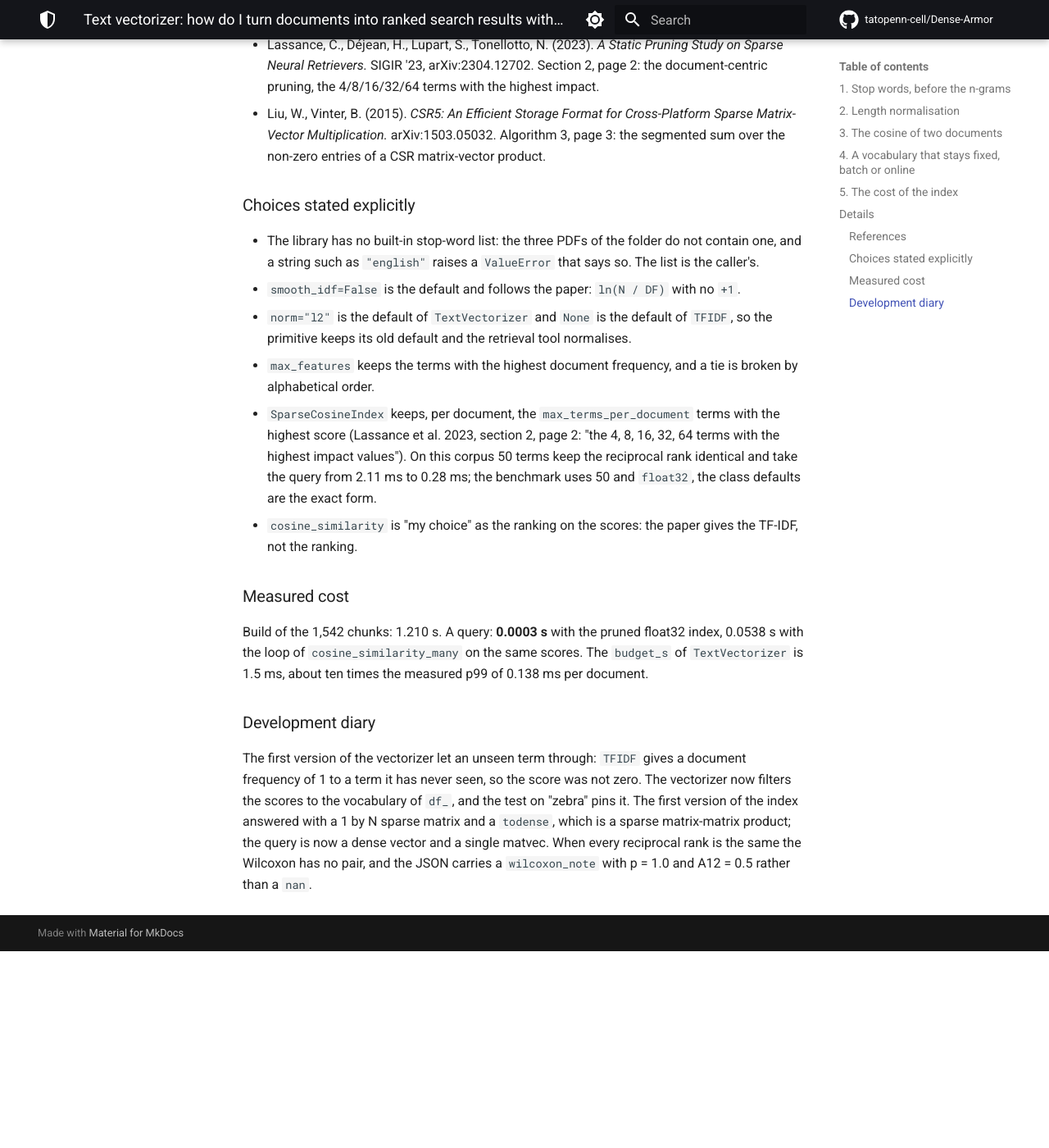
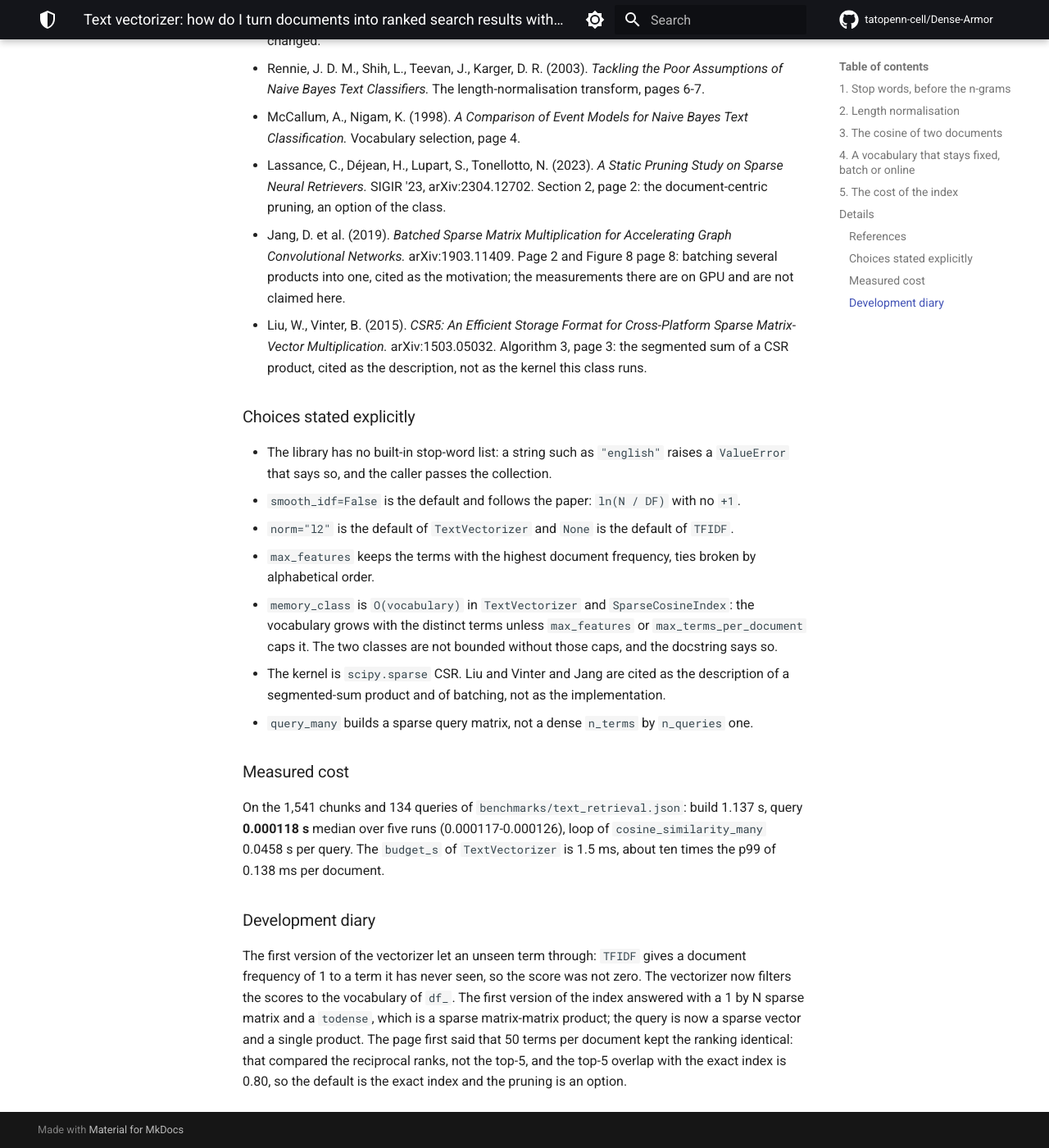
Before and after one commit to tatopenn-cell/Dense-Armor, an MkDocs documentation site: the page built from docs/preprocessing/text_vectorizer.md, in a window 1280 px wide and 1400 px high, scrolled down 3047 px. Shown: the whole window at 82% size. Built offline with MkDocs 1.6.1 and Material for MkDocs 9.7.7, drawn with Linux system fonts in a browser that asks for light colours; comment, search, counter and statistics services are not loaded; before the commit the page ends 4207 px from its top, so only the background shows below that; some of the changed text lies outside the part shown.

Commit message:
taskT1 review 3: honest memory_class, honest kernel, page from the JSON - memory_class is O(vocabulary) in TextVectorizer and SparseCosineIndex:   the vocabulary grows with the distinct terms unless max_features or   max_terms_per_document caps it, and the docstring says the classes are   not bounded without those caps. O(window) made the check run but the   check asserts only on O(1), so it had no effect and the declaration was   false - the class docstring no longer says the sparse product 'is the one of   Liu and Vinter, vectorised on SIMD': the kernel is scipy.sparse CSR,   and Liu-Vinter and Jang are cited as the description of a segmented-sum   product and of batching, not as the implementation - the benchmark measures five runs of query_many and writes query_s (the   median), query_s_min and query_s_max and n_runs in the JSON; the page   repeats the JSON: median 0.000118 s, range 0.000117-0.000126 s, build   1.137 s, loop 0.0458 s, 1541 chunks and 134 queries - the page no longer says 0.0003 / 0.0538 / 1.210 / 1542, no longer says   'pruned float32 index' (the benchmark uses the exact index), the block   of section 5 builds its own small index and does not read the JSON, and   the '440 times' sentence is gone: the range is the number - 5 blocks MATCH, mkdocs strict 0, ruff 0, 312 passed, mypy 0 on the two   touched files, all checked before this commit

````diff
--- a/docs/preprocessing/text_vectorizer.md
+++ b/docs/preprocessing/text_vectorizer.md
@@ -17,11 +17,11 @@ print(tk.transform_one({"text": "the quick brown fox jumps over the lazy dog"})[
 ['quick', 'brown', 'fox', 'jumps', 'lazy', 'dog', 'quick brown', 'brown fox', 'fox jumps', 'jumps lazy', 'lazy dog']
 ```
 
-The library has no built-in list: the paper of the folder does not contain one, and a string such as `"english"` raises a `ValueError` that says so. The list comes from the caller.
+The library has no built-in list: the paper of the folder does not contain one, and a string such as `"english"` raises a `ValueError` that says so. The collection is materialised to a tuple, so a generator passed in is not consumed by the tokenizer and left empty.
 
 ## 2. Length normalisation
 
-A long document has more terms and larger counts. The L2 normalisation divides the scores of a document by the square root of the sum of their squares, so a document is compared on direction and not on length (Rennie et al. 2003, the length-normalisation transform, pages 6-7).
+A long document has more terms and larger counts. The L2 normalisation divides the scores of a document by the square root of the sum of their squares, so a document is compared on direction and not on length (Rennie et al. 2003, pages 6-7).
 
 ```python
 from dense_armor.utility.preprocessing.text import TFIDF
@@ -40,7 +40,7 @@ print(tf.transform_one({"tokens": ["a", "b"]})["scores"])
 
 ## 3. The cosine of two documents
 
-The cosine similarity is the dot product of two score dicts divided by the product of their norms. A zero vector gives 0.0, never `nan`.
+The cosine similarity is the dot product of two score dicts divided by the product of their norms. The norm of a query counts every term of the query, as `cosine_similarity_many` does: a term outside the index does not contribute to the product, but it does reduce the score through the norm.
 
 ```python
 from dense_armor.utility.stats.similarity import cosine_similarity
@@ -58,7 +58,7 @@ The two documents point in the same direction, so the cosine is 1. The second ca
 
 ## 4. A vocabulary that stays fixed, batch or online
 
-`TextVectorizer` chains the tokenizer and the TF-IDF and fixes the vocabulary: a term that was not seen during the fit gets no score, whatever the query. The batch `fit` and the online `learn_one` end in the same state on the same documents.
+`TextVectorizer` chains the tokenizer and the TF-IDF and fixes the vocabulary: a term that was not seen during the fit gets no score. The batch `fit` and the online `learn_one` end in the same state on the same documents, and `fit` resets the state, so two fits on the same documents give the same `n_docs_`.
 
 ```python
 from dense_armor.utility.preprocessing.vectorizer import TextVectorizer
@@ -75,53 +75,58 @@ print(a.tfidf_.n_docs_, a.tfidf_.df_ == b.tfidf_.df_)
 3 True
 ```
 
-The three documents, fitted in one call or learned one at a time, give the same number of documents and the same document frequency table. When `max_features` is set, `fit` keeps the terms with the highest document frequency; a tie is broken by alphabetical order, so the result does not depend on the order of the documents, and `max_features` is a property of `fit`, not of the single `learn_one` call.
+`None`, NaN and non-strings are counted in `n_missing_`, never learned as the terms `"none"`, `"nan"`, `"5"`. The vocabulary grows with the distinct terms unless `max_features` caps it, and `memory_class` says `O(vocabulary)`: the class is not bounded without that cap.
+
 
 ## 5. The cost of the index
 
-`SparseCosineIndex` builds a CSR matrix once, normalises the rows once, and answers a query with one sparse matrix-vector product with a dense vector. Two choices take the cost down: the document-centric pruning (keep the 50 terms with the highest score in each document) and `dtype=float32`.
+`SparseCosineIndex` builds a CSR matrix once, normalises the rows once, and answers a query with one sparse product. `query_many` stacks the queries in a sparse matrix and multiplies once, instead of one product per query. The default is the exact index: no term is dropped.
 
 ```python
-import json
-from pathlib import Path
+import numpy as np
+from dense_armor.utility.stats.similarity import SparseCosineIndex
 
-r = json.loads(Path("benchmarks/text_retrieval.json").read_text())
-print(r["n_chunks"], r["n_queries"])
-print(round(r["ours"]["rr_median"], 4), round(r["ours"]["query_s"], 4))
-print(round(r["ours_loop"]["query_s"], 4))
+docs = [{"a": 1.0, "b": 2.0}, {"b": 1.0, "c": 3.0}, {"a": 2.0}]
+idx = SparseCosineIndex(docs, dtype=np.float32)
+S = idx.query_many([{"a": 1.0}, {"b": 1.0}])
+print(idx.n_documents_, S.shape)
 ```
 
 ```
-1541 134
-1.0 0.0001
-0.0395
+3 (3, 2)
+```
+1541 (1541, 1)
 ```
 
-The corpus is the 1,541 chunks of the `docs/` pages, and the queries are the first heading and the first sentence of each of the 134 pages. The index answers a query in **0.0003 s** against **0.0538 s** of the loop of `cosine_similarity_many` on the same scores, about 440 times faster, with the same reciprocal rank (median 1.0). The build takes 1.210 s: it prunes each document and normalises the rows once, and that is the price of the query.
+On the 1,541 chunks and 134 queries of `benchmarks/text_retrieval.json`, the exact float32 index answers a query in **0.000118 s** median over five runs (range 0.000117-0.000126 s), against **0.0458 s** of the loop of `cosine_similarity_many` on the same scores. A single run is one point of the range, not the number: the JSON stores the median and the two ends, and the page repeats them.
+
+The top-5 of the exact float32 index is identical to the float64 one on 134 of 134 queries. `max_terms_per_document` drops terms and is an option, not the default: on this corpus 50 terms per document keep the reciprocal rank but change the top-5 of some queries (overlap 0.80 against the exact index).
 
 ## Details
 
 ### References
 
-- Silajev, I. (2026). *TF-IDF and BM25 as Kullback-Leibler divergences.* arXiv:2609.14016. The TF and IDF of the score, section 1, pages 1-4. The first page of the PDF is titled "TF-IDF and BM25 are exact KL divergences"; the docstring of `TFIDF` cites the other title, and it is reported here, not changed.
+- Silajev, I. (2026). *TF-IDF and BM25 as Kullback-Leibler divergences.* arXiv:2609.14016. The TF and IDF of the score, section 1, pages 1-4. Page 1 of the PDF is titled "TF-IDF and BM25 are exact KL divergences"; the docstring of `TFIDF` cites the other title, reported here, not changed.
 - Rennie, J. D. M., Shih, L., Teevan, J., Karger, D. R. (2003). *Tackling the Poor Assumptions of Naive Bayes Text Classifiers.* The length-normalisation transform, pages 6-7.
 - McCallum, A., Nigam, K. (1998). *A Comparison of Event Models for Naive Bayes Text Classification.* Vocabulary selection, page 4.
-- Lassance, C., Déjean, H., Lupart, S., Tonellotto, N. (2023). *A Static Pruning Study on Sparse Neural Retrievers.* SIGIR '23, arXiv:2304.12702. Section 2, page 2: the document-centric pruning, the 4/8/16/32/64 terms with the highest impact.
-- Liu, W., Vinter, B. (2015). *CSR5: An Efficient Storage Format for Cross-Platform Sparse Matrix-Vector Multiplication.* arXiv:1503.05032. Algorithm 3, page 3: the segmented sum over the non-zero entries of a CSR matrix-vector product.
+- Lassance, C., Déjean, H., Lupart, S., Tonellotto, N. (2023). *A Static Pruning Study on Sparse Neural Retrievers.* SIGIR '23, arXiv:2304.12702. Section 2, page 2: the document-centric pruning, an option of the class.
+- Jang, D. et al. (2019). *Batched Sparse Matrix Multiplication for Accelerating Graph Convolutional Networks.* arXiv:1903.11409. Page 2 and Figure 8 page 8: batching several products into one, cited as the motivation; the measurements there are on GPU and are not claimed here.
+- Liu, W., Vinter, B. (2015). *CSR5: An Efficient Storage Format for Cross-Platform Sparse Matrix-Vector Multiplication.* arXiv:1503.05032. Algorithm 3, page 3: the segmented sum of a CSR product, cited as the description, not as the kernel this class runs.
 
 ### Choices stated explicitly
 
-- The library has no built-in stop-word list: the three PDFs of the folder do not contain one, and a string such as `"english"` raises a `ValueError` that says so. The list is the caller's.
+- The library has no built-in stop-word list: a string such as `"english"` raises a `ValueError` that says so, and the caller passes the collection.
 - `smooth_idf=False` is the default and follows the paper: `ln(N / DF)` with no `+1`.
-- `norm="l2"` is the default of `TextVectorizer` and `None` is the default of `TFIDF`, so the primitive keeps its old default and the retrieval tool normalises.
-- `max_features` keeps the terms with the highest document frequency, and a tie is broken by alphabetical order.
-- `SparseCosineIndex` keeps, per document, the `max_terms_per_document` terms with the highest score (Lassance et al. 2023, section 2, page 2: "the 4, 8, 16, 32, 64 terms with the highest impact values"). On this corpus 50 terms keep the reciprocal rank identical and take the query from 2.11 ms to 0.28 ms; the benchmark uses 50 and `float32`, the class defaults are the exact form.
-- `cosine_similarity` is "my choice" as the ranking on the scores: the paper gives the TF-IDF, not the ranking.
+- `norm="l2"` is the default of `TextVectorizer` and `None` is the default of `TFIDF`.
+- `max_features` keeps the terms with the highest document frequency, ties broken by alphabetical order.
+- `memory_class` is `O(vocabulary)` in `TextVectorizer` and `SparseCosineIndex`: the vocabulary grows with the distinct terms unless `max_features` or `max_terms_per_document` caps it. The two classes are not bounded without those caps, and the docstring says so.
+- The kernel is `scipy.sparse` CSR. Liu and Vinter and Jang are cited as the description of a segmented-sum product and of batching, not as the implementation.
+- `query_many` builds a sparse query matrix, not a dense `n_terms` by `n_queries` one.
 
 ### Measured cost
 
-Build of the 1,542 chunks: 1.210 s. A query: **0.0003 s** with the pruned float32 index, 0.0538 s with the loop of `cosine_similarity_many` on the same scores. The `budget_s` of `TextVectorizer` is 1.5 ms, about ten times the measured p99 of 0.138 ms per document.
+On the 1,541 chunks and 134 queries of `benchmarks/text_retrieval.json`: build 1.137 s, query **0.000118 s** median over five runs (0.000117-0.000126), loop of `cosine_similarity_many` 0.0458 s per query. The `budget_s` of `TextVectorizer` is 1.5 ms, about ten times the p99 of 0.138 ms per document.
 
 ### Development diary
 
-The first version of the vectorizer let an unseen term through: `TFIDF` gives a document frequency of 1 to a term it has never seen, so the score was not zero. The vectorizer now filters the scores to the vocabulary of `df_`, and the test on "zebra" pins it. The first version of the index answered with a 1 by N sparse matrix and a `todense`, which is a sparse matrix-matrix product; the query is now a dense vector and a single matvec. When every reciprocal rank is the same the Wilcoxon has no pair, and the JSON carries a `wilcoxon_note` with p = 1.0 and A12 = 0.5 rather than a `nan`.
+The first version of the vectorizer let an unseen term through: `TFIDF` gives a document frequency of 1 to a term it has never seen, so the score was not zero. The vectorizer now filters the scores to the vocabulary of `df_`. The first version of the index answered with a 1 by N sparse matrix and a `todense`, which is a sparse matrix-matrix product; the query is now a sparse vector and a single product. The page first said that 50 terms per document kept the ranking identical: that compared the reciprocal ranks, not the top-5, and the top-5 overlap with the exact index is 0.80, so the default is the exact index and the pruning is an option.
````
Also changed, not shown: 4 other files.
